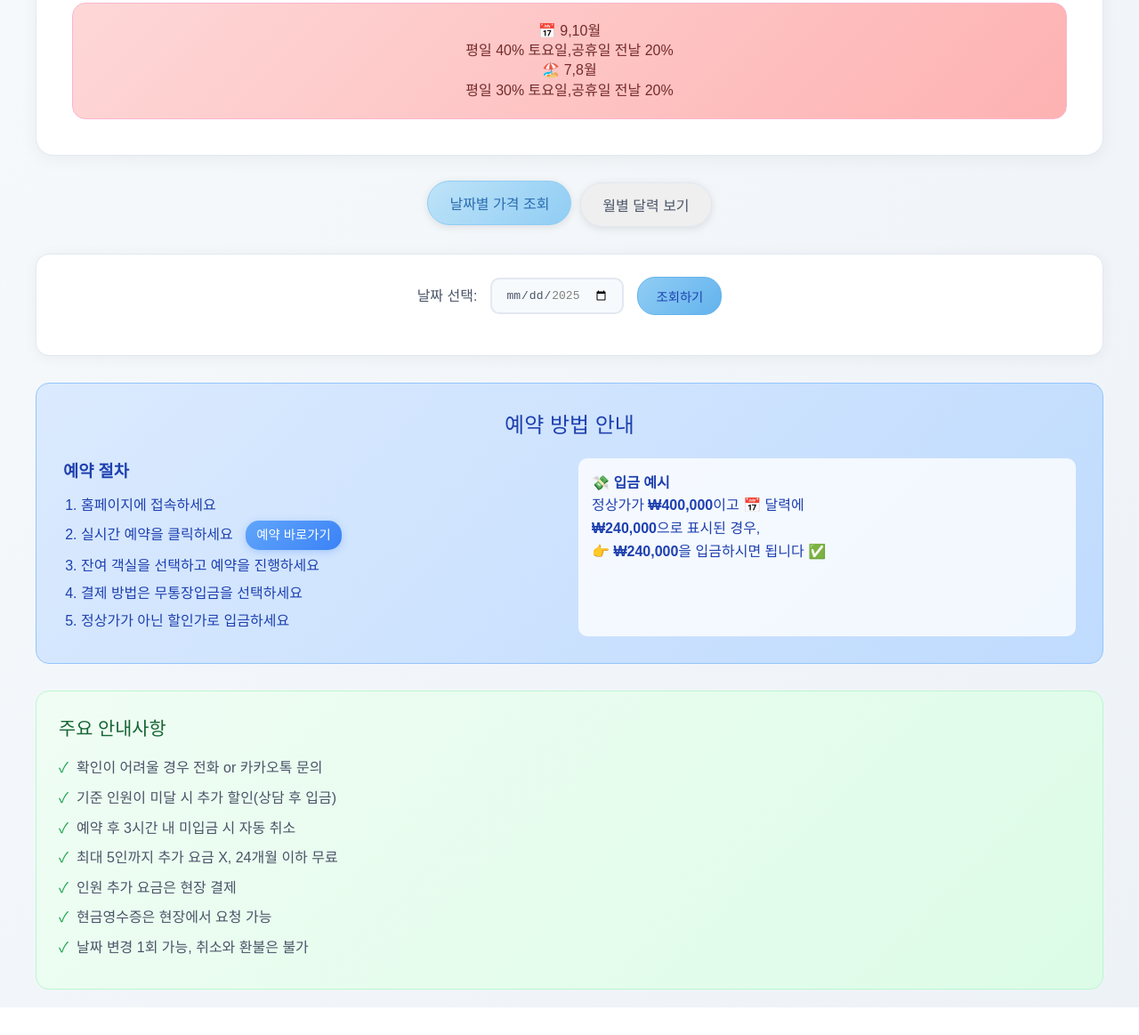
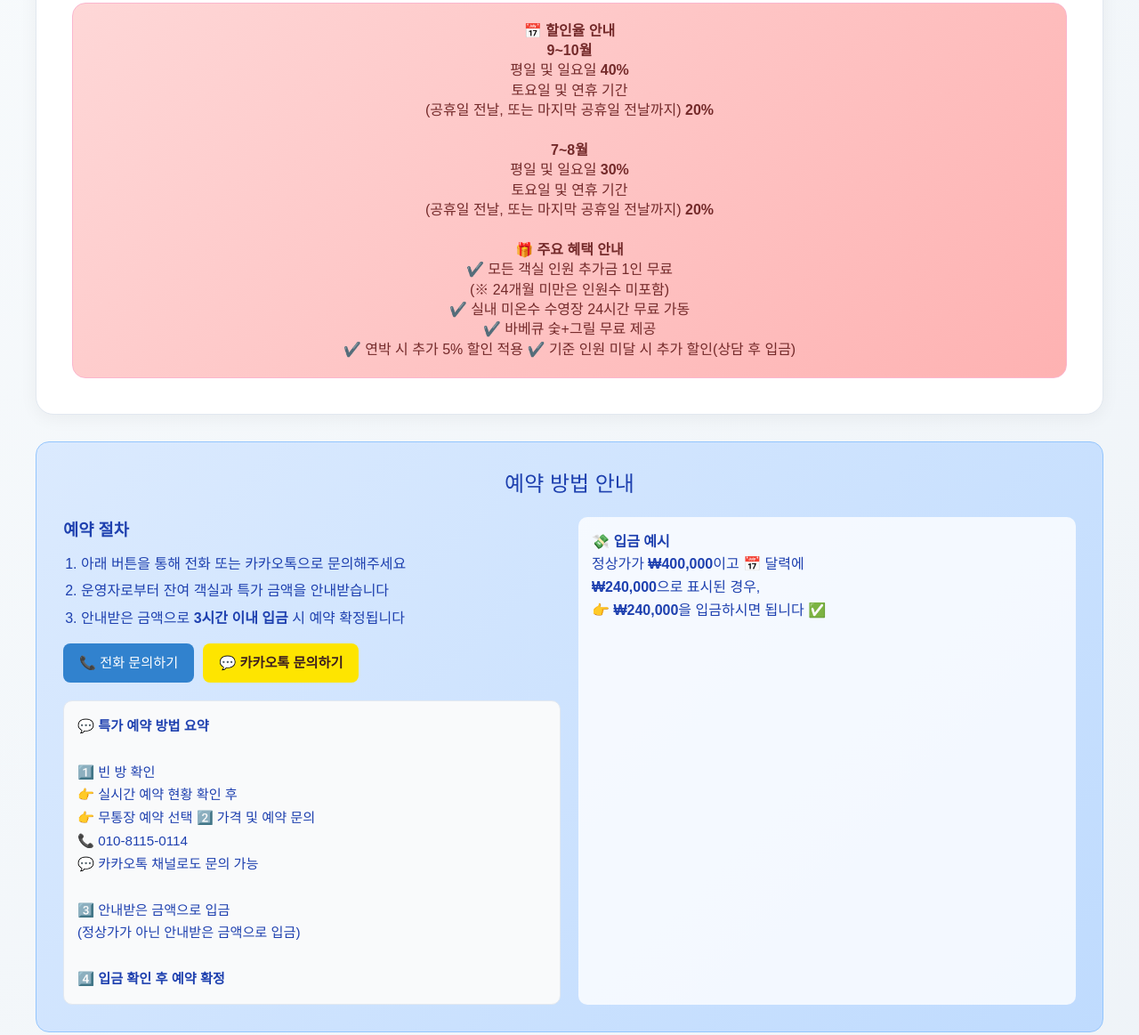
Before and after one commit to Akicora/muju_star, a plain HTML site: page index.html in a window 1280 px wide. Shown: the part 227-1390 px from the top of the page at 89% size. Before the commit the page ends 1359 px from the top, so only its background shows below. Drawn offline with Linux system fonts and the light colour scheme.

Commit message:
Update index.html

```diff
--- a/index.html
+++ b/index.html
@@ -456,10 +456,71 @@
             <h1>무주 풀빌라 별<br>특가 가격 안내표</h1>
             <div class="subtitle"><기간:7월 2일부터 7월 9일까지></div>
             <div class="discount-info">
-                📅 9,10월<br>
-                평일 40% 토요일,공휴일 전날 20%<br>
-                🏖️ 7,8월<br>
-                평일 30% 토요일,공휴일 전날 20%
+                <strong>📅 할인율 안내</strong><br>
+                <b>9~10월</b><br>
+                평일 및 일요일 <b>40%</b><br>
+                토요일 및 연휴 기간<br>
+                (공휴일 전날, 또는 마지막 공휴일 전날까지) <b>20%</b><br><br>
+
+                <b>7~8월</b><br>
+                평일 및 일요일 <b>30%</b><br>
+                토요일 및 연휴 기간<br>
+                (공휴일 전날, 또는 마지막 공휴일 전날까지) <b>20%</b><br><br>
+
+                <strong>🎁 주요 혜택 안내</strong><br>
+                ✔️ 모든 객실 인원 추가금 1인 무료<br>
+                (※ 24개월 미만은 인원수 미포함)<br>
+                ✔️ 실내 미온수 수영장 24시간 무료 가동<br>
+                ✔️ 바베큐 숯+그릴 무료 제공<br>
+                ✔️ 연박 시 추가 5% 할인 적용
+                ✔️ 기준 인원 미달 시 추가 할인(상담 후 입금)
+            </div>
+        </div>
+        <div class="price-summary">
+            <h2 style="text-align: center; margin-bottom: 20px; font-weight: 400;">예약 방법 안내</h2>
+            <div style="display: grid; grid-template-columns: repeat(auto-fit, minmax(300px, 1fr)); gap: 20px;">
+                <div>
+                    <h3 style="margin-bottom: 10px;">예약 절차</h3>
+                    <ol style="padding-left: 20px; line-height: 1.8;">
+                        <li>아래 버튼을 통해 전화 또는 카카오톡으로 문의해주세요</li>
+                        <li>운영자로부터 잔여 객실과 특가 금액을 안내받습니다</li>
+                        <li>안내받은 금액으로 <b>3시간 이내 입금</b> 시 예약 확정됩니다</li>
+                    </ol>
+
+                    <div style="display: flex; gap: 10px; flex-wrap: wrap; margin-top: 15px;">
+                        <!-- 전화 버튼 -->
+                        <a href="tel:01081150114"
+                           style="display: inline-block; padding: 10px 18px; background: #3182ce; color: white; border-radius: 8px; text-decoration: none; font-size: 0.95em;">
+                           📞 전화 문의하기
+                        </a>
+
+                        <!-- 카카오톡 버튼 -->
+                        <a href="https://open.kakao.com/o/sUCBL7Ah" target="_blank"
+                           style="display: inline-block; padding: 10px 18px; background: #FEE500; color: #3C1E1E; border-radius: 8px; text-decoration: none; font-size: 0.95em; font-weight: bold;">
+                           💬 카카오톡 문의하기
+                        </a>
+                    </div>
+
+                    <!-- 요약 안내 문구 -->
+                    <div style="background: #f9fafb; border: 1px solid #e2e8f0; padding: 15px; margin-top: 20px; border-radius: 10px; font-size: 0.95em; line-height: 1.7;">
+                        💬 <strong>특가 예약 방법 요약</strong><br><br>
+                        1️⃣ 빈 방 확인<br>
+                        👉 실시간 예약 현황 확인 후<br>
+                        👉 무통장 예약 선택
+                        2️⃣ 가격 및 예약 문의<br>
+                        📞 010-8115-0114<br>
+                        💬 카카오톡 채널로도 문의 가능<br><br>
+                        3️⃣ 안내받은 금액으로 입금<br>
+                        (정상가가 아닌 안내받은 금액으로 입금)<br><br>
+                        4️⃣ <strong>입금 확인 후 예약 확정</strong>
+                    </div>
+                </div>
+                <div style="background: rgba(255,255,255,0.8); padding: 15px; border-radius: 10px;">
+                    <strong>💸 입금 예시</strong><br>
+                    정상가가 <strong>₩400,000</strong>이고 📅 달력에<br>
+                     <strong>₩240,000</strong>으로 표시된 경우,<br>
+                    👉 <strong>₩240,000</strong>을 입금하시면 됩니다 ✅
+                </div>
             </div>
         </div>
 
@@ -494,42 +555,14 @@
             <div id="calendarResult"></div>
         </div>
 
-        <div class="price-summary">
-            <h2 style="text-align: center; margin-bottom: 20px; font-weight: 400;">예약 방법 안내</h2>
-            <div style="display: grid; grid-template-columns: repeat(auto-fit, minmax(300px, 1fr)); gap: 20px;">
-                <div>
-                    <h3 style="margin-bottom: 10px;">예약 절차</h3>
-                    <ol style="padding-left: 20px;">
-                        <li>홈페이지에 접속하세요</li>
-                        <li>실시간 예약을 클릭하세요
-                            <a href="http://xn--oi2b43hv7auz2c.com/reserve.html?link=reserve"
-                               target="_blank"
-                               style="display: inline-block; margin-left: 10px; padding: 5px 12px; background: linear-gradient(135deg, #60a5fa 0%, #3b82f6 100%); color: white; text-decoration: none; border-radius: 15px; font-size: 0.9em; font-weight: 500; box-shadow: 0 2px 8px rgba(59, 130, 246, 0.3); transition: transform 0.2s ease;"
-                               onmouseover="this.style.transform='translateY(-1px)'"
-                               onmouseout="this.style.transform='translateY(0)'">
-                                예약 바로가기
-                            </a>
-                        </li>
-                        <li>잔여 객실을 선택하고 예약을 진행하세요</li>
-                        <li>결제 방법은 무통장입금을 선택하세요</li>
-                        <li>정상가가 아닌 할인가로 입금하세요</li>
-                    </ol>
-                </div>
-                <div style="background: rgba(255,255,255,0.8); padding: 15px; border-radius: 10px;">
-                    <strong>💸 입금 예시</strong><br>
-                    정상가가 <strong>₩400,000</strong>이고 📅 달력에<br>
-                     <strong>₩240,000</strong>으로 표시된 경우,<br>
-                    👉 <strong>₩240,000</strong>을 입금하시면 됩니다 ✅
-                </div>
-            </div>
-        </div>
+
 
         <div class="booking-info">
             <h3 class="info-title">주요 안내사항</h3>
             <ul class="info-list">
-                <li>확인이 어려울 경우 전화 or 카카오톡 문의</li>
+                <li>반드시 전화 or 카카오톡으로 가격 문의</li>
                 <li>기준 인원이 미달 시 추가 할인(상담 후 입금)</li>
-                <li>예약 후 3시간 내 미입금 시 자동 취소</li>
+                <li>입금 기한은 3시간이며, 미입금 시 자동 취소</li>
                 <li>최대 5인까지 추가 요금 X, 24개월 이하 무료</li>
                 <li>인원 추가 요금은 현장 결제</li>
                 <li>현금영수증은 현장에서 요청 가능</li>
```
